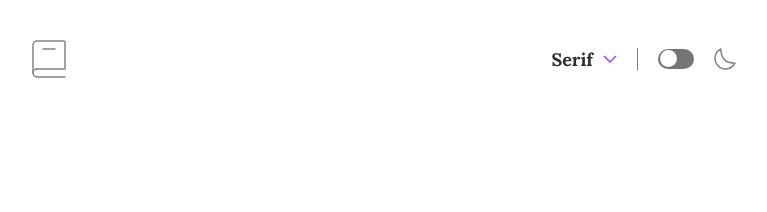
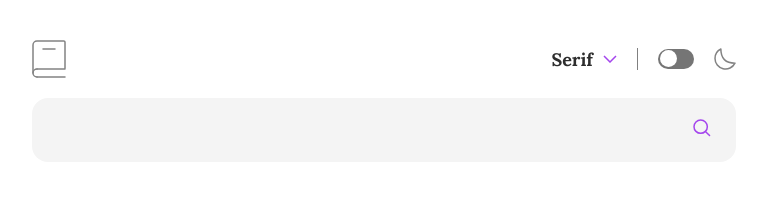
Before and after one commit to satyam-guptaa/my-dictionary-app, a React (Vite) app: page / in a window 1280 px wide. Shown: the top 212 px of the page, without its empty margins (256-1023 px from the left). Built offline with nearby package versions, Linux system fonts and the light colour scheme.

Commit message:
searchbar UI creation
searchbar UI creation

```diff
--- a/src/App.jsx
+++ b/src/App.jsx
@@ -1,11 +1,13 @@
 import { useState } from 'react';
 import './App.scss';
 import { Navbar } from './components/navbar/Navbar';
+import { Searchbar } from './components/searchbar/Searchbar';
 
 function App() {
 	return (
 		<div className='app'>
 			<Navbar />
+			<Searchbar />
 		</div>
 	);
 }
--- /dev/null
+++ b/src/components/searchbar/Searchbar.jsx
@@ -0,0 +1,13 @@
+import React from 'react';
+import './Searchbar.scss';
+
+export const Searchbar = () => {
+	return (
+		<form className='searchbar'>
+			<input type='text' />
+			<button>
+				<img src='images/icon-search.svg' alt='' />
+			</button>
+		</form>
+	);
+};
--- /dev/null
+++ b/src/components/searchbar/Searchbar.scss
@@ -0,0 +1,21 @@
+.searchbar {
+	height: 4rem;
+	max-width: 100%;
+	background-color: #f4f4f4;
+	border-radius: 16px;
+	margin-top: 20px;
+	display: flex;
+	align-items: center;
+	padding: 0 25px;
+	justify-content: space-between;
+
+	input {
+		border: none;
+		outline: none;
+		width: 90%;
+		background: none;
+		height: 90%;
+		font-size: 1.4rem;
+		margin-right: 8px;
+	}
+}
```
